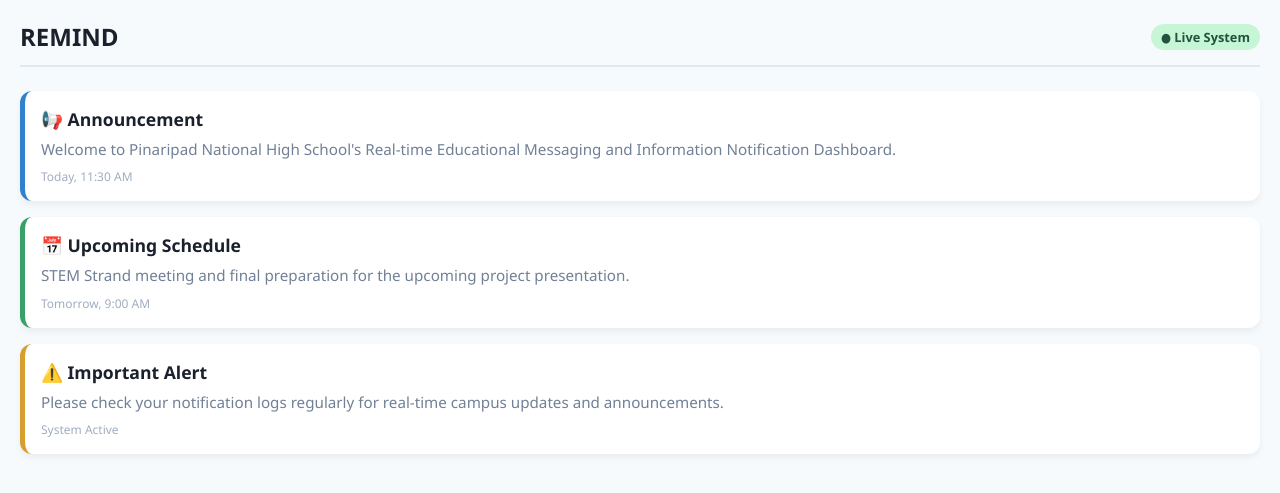
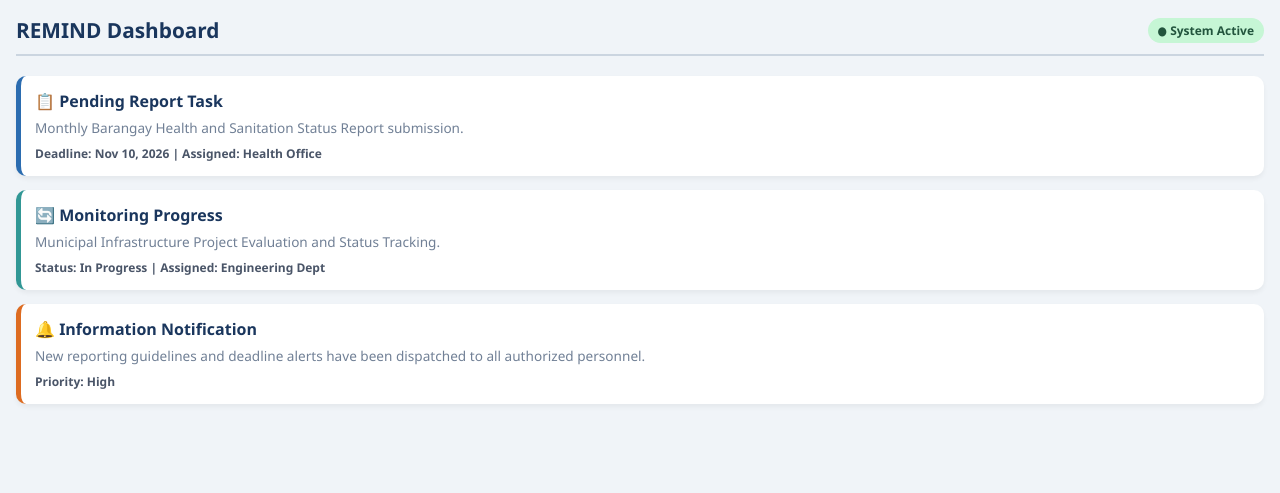
Before and after one commit to Nhxiae12/project_remind, a Flask app: page / in a window 1280 px wide. Shown: the top 493 px of the page. Run offline with Flask 3, Linux system fonts and the light colour scheme.

Commit message:
Update index.html

```diff
--- a/templates/index.html
+++ b/templates/index.html
@@ -3,13 +3,13 @@
 <head>
     <meta charset="UTF-8">
     <meta name="viewport" content="width=device-width, initial-scale=1.0">
-    <title>Project REMIND - Dashboard</title>
+    <title>REMIND - Report Entry & Monitoring Dashboard</title>
     <link rel="manifest" href="/manifest.json">
     <style>
         :root {
-            --primary: #1A202C;
-            --accent: #3182CE;
-            --bg: #F7FAFC;
+            --primary: #1A365D;
+            --accent: #2B6CB0;
+            --bg: #F0F4F8;
             --card-bg: #FFFFFF;
             --text: #2D3748;
             --text-light: #718096;
@@ -23,18 +23,18 @@
         body {
             background-color: var(--bg);
             color: var(--text);
-            padding: 20px;
+            padding: 16px;
         }
         header {
             display: flex;
             justify-content: space-between;
             align-items: center;
-            margin-bottom: 24px;
-            border-bottom: 2px solid #E2E8F0;
-            padding-bottom: 12px;
+            margin-bottom: 20px;
+            border-bottom: 2px solid #CBD5E0;
+            padding-bottom: 10px;
         }
         h1 {
-            font-size: 1.5rem;
+            font-size: 1.3rem;
             color: var(--primary);
         }
         .status-badge {
@@ -42,62 +42,62 @@
             color: #22543D;
             padding: 4px 10px;
             border-radius: 20px;
-            font-size: 0.8rem;
+            font-size: 0.75rem;
             font-weight: bold;
         }
         .grid {
             display: grid;
-            gap: 16px;
+            gap: 14px;
         }
         .card {
             background-color: var(--card-bg);
-            padding: 16px;
-            border-radius: 12px;
-            box-shadow: 0 4px 6px rgba(0,0,0,0.05);
+            padding: 14px;
+            border-radius: 10px;
+            box-shadow: 0 3px 5px rgba(0,0,0,0.05);
             border-left: 5px solid var(--accent);
         }
         .card h3 {
-            font-size: 1.1rem;
-            margin-bottom: 8px;
+            font-size: 1rem;
+            margin-bottom: 6px;
             color: var(--primary);
         }
         .card p {
-            font-size: 0.95rem;
+            font-size: 0.85rem;
             color: var(--text-light);
             line-height: 1.4;
         }
-        .time {
+        .meta {
+            margin-top: 8px;
             font-size: 0.75rem;
-            color: #A0AEC0;
-            margin-top: 8px;
-            display: block;
+            color: #4A5568;
+            font-weight: 600;
         }
     </style>
 </head>
 <body>
 
     <header>
-        <h1>REMIND</h1>
-        <span class="status-badge">● Live System</span>
+        <h1>REMIND Dashboard</h1>
+        <span class="status-badge">● System Active</span>
     </header>
 
     <div class="grid">
         <div class="card">
-            <h3>📢 Announcement</h3>
-            <p>Welcome to Pinaripad National High School's Real-time Educational Messaging and Information Notification Dashboard.</p>
-            <span class="time">Today, 11:30 AM</span>
+            <h3>📋 Pending Report Task</h3>
+            <p>Monthly Barangay Health and Sanitation Status Report submission.</p>
+            <div class="meta">Deadline: Nov 10, 2026 | Assigned: Health Office</div>
         </div>
 
-        <div class="card" style="border-left-color: #38A169;">
-            <h3>📅 Upcoming Schedule</h3>
-            <p>STEM Strand meeting and final preparation for the upcoming project presentation.</p>
-            <span class="time">Tomorrow, 9:00 AM</span>
+        <div class="card" style="border-left-color: #319795;">
+            <h3>🔄 Monitoring Progress</h3>
+            <p>Municipal Infrastructure Project Evaluation and Status Tracking.</p>
+            <div class="meta">Status: In Progress | Assigned: Engineering Dept</div>
         </div>
 
-        <div class="card" style="border-left-color: #D69E2E;">
-            <h3>⚠️ Important Alert</h3>
-            <p>Please check your notification logs regularly for real-time campus updates and announcements.</p>
-            <span class="time">System Active</span>
+        <div class="card" style="border-left-color: #DD6B20;">
+            <h3>🔔 Information Notification</h3>
+            <p>New reporting guidelines and deadline alerts have been dispatched to all authorized personnel.</p>
+            <div class="meta">Priority: High</div>
         </div>
     </div>
 
```
